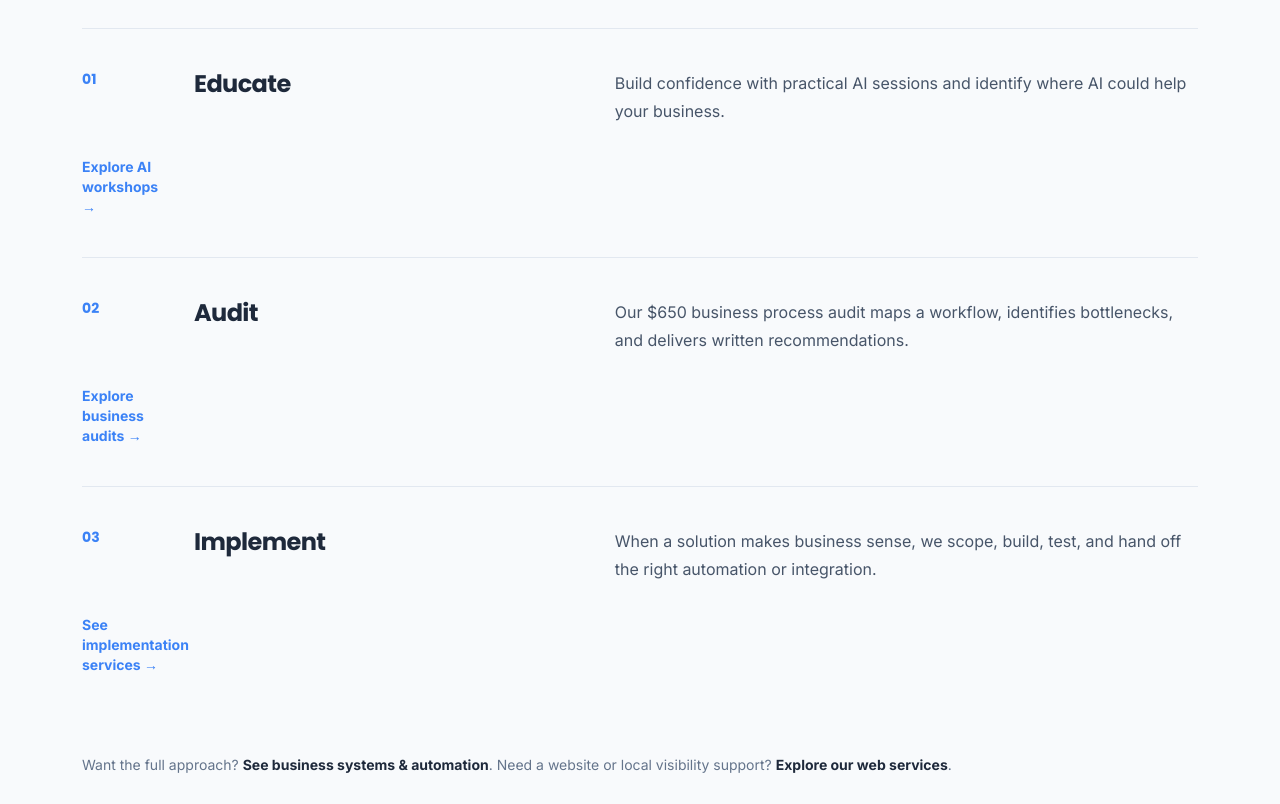
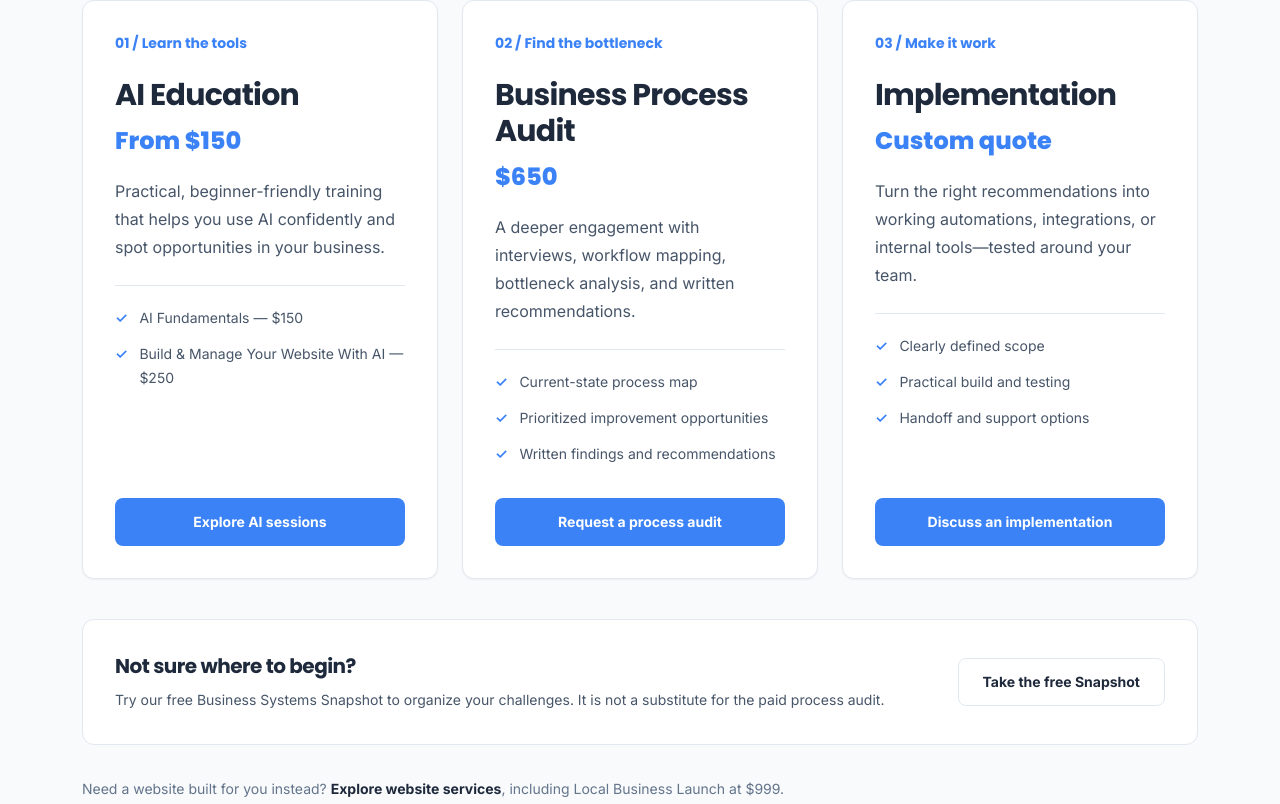
Before and after one commit to Procstar13/LaunchLocal, a Next.js app: page / in a window 1280 px wide. Shown: the part 1236-2040 px from the top of the page. Built offline with nearby package versions, Linux system fonts and the light colour scheme; no server answers.

Commit message:
Show priced education audit implementation funnel on homepage

```diff
--- a/src/components/Benefits.tsx
+++ b/src/components/Benefits.tsx
@@ -1,50 +1,78 @@
 import Link from 'next/link'
 
-const services = [
-  { number: '01', title: 'Educate', description: 'Build confidence with practical AI sessions and identify where AI could help your business.', href: '/ai-education', cta: 'Explore AI workshops' },
-  { number: '02', title: 'Audit', description: 'Our $650 business process audit maps a workflow, identifies bottlenecks, and delivers written recommendations.', href: '/automations', cta: 'Explore business audits' },
-  { number: '03', title: 'Implement', description: 'When a solution makes business sense, we scope, build, test, and hand off the right automation or integration.', href: '/automations', cta: 'See implementation services' },
+const stages = [
+  {
+    number: '01',
+    eyebrow: 'Learn the tools',
+    title: 'AI Education',
+    price: 'From $150',
+    description: 'Practical, beginner-friendly training that helps you use AI confidently and spot opportunities in your business.',
+    points: ['AI Fundamentals — $150', 'Build & Manage Your Website With AI — $250'],
+    cta: 'Explore AI sessions',
+    href: '/ai-education',
+  },
+  {
+    number: '02',
+    eyebrow: 'Find the bottleneck',
+    title: 'Business Process Audit',
+    price: '$650',
+    description: 'A deeper engagement with interviews, workflow mapping, bottleneck analysis, and written recommendations.',
+    points: ['Current-state process map', 'Prioritized improvement opportunities', 'Written findings and recommendations'],
+    cta: 'Request a process audit',
+    href: '/?plan=Business%20Process%20Audit#contact',
+  },
+  {
+    number: '03',
+    eyebrow: 'Make it work',
+    title: 'Implementation',
+    price: 'Custom quote',
+    description: 'Turn the right recommendations into working automations, integrations, or internal tools—tested around your team.',
+    points: ['Clearly defined scope', 'Practical build and testing', 'Handoff and support options'],
+    cta: 'Discuss an implementation',
+    href: '/?plan=Automation#contact',
+  },
 ]
 
 export default function Benefits() {
   return (
     <section id="services" className="bg-section-bg py-24 sm:py-32">
       <div className="page-shell">
-        <div className="grid gap-8 border-b border-line pb-12 lg:grid-cols-[0.8fr_1.2fr] lg:items-end">
-          <div>
-            <div className="eyebrow">What we offer</div>
-            <h2 className="section-title">Learn first. Improve what matters. Build with purpose.</h2>
-          </div>
-          <p className="section-copy lg:justify-self-end">
-            Start with education, move to a deeper audit when you have a process to improve, and implement only what delivers value. You can enter at any stage.
+        <div className="max-w-3xl">
+          <div className="eyebrow">How we help your business</div>
+          <h2 className="section-title">Learn it. Improve it. Build it.</h2>
+          <p className="section-copy mt-5">
+            Begin with practical education, get a deeper look at your operations through an audit, and implement improvements that make sense. Already know what you need? Start at any stage.
           </p>
         </div>
-
-        <div className="divide-y divide-line">
-          {services.map((service) => (
-            <article
-              key={service.title}
-              className="grid gap-4 py-8 sm:grid-cols-[80px_0.8fr_1.2fr] sm:items-start sm:gap-8 sm:py-10"
-            >
-              <span className="font-display text-sm font-bold text-accent">{service.number}</span>
-              <h3 className="font-display text-2xl font-bold leading-tight text-text-primary">
-                {service.title}
-              </h3>
-              <p className="max-w-xl leading-7 text-text-secondary">{service.description}</p>
-              <Link href={service.href} className="text-sm font-bold text-accent hover:text-text-primary">{service.cta} →</Link>
+        <div className="mt-12 grid gap-6 lg:grid-cols-3">
+          {stages.map((stage) => (
+            <article key={stage.title} className="flex flex-col rounded-xl border border-line bg-white p-7 shadow-sm sm:p-8">
+              <div className="flex items-center justify-between">
+                <span className="font-display text-sm font-bold text-accent">{stage.number} / {stage.eyebrow}</span>
+              </div>
+              <h3 className="mt-6 font-display text-3xl font-bold text-text-primary">{stage.title}</h3>
+              <p className="mt-3 font-display text-2xl font-extrabold text-accent">{stage.price}</p>
+              <p className="mt-5 leading-7 text-text-secondary">{stage.description}</p>
+              <ul className="mt-6 flex-1 space-y-3 border-t border-line pt-5">
+                {stage.points.map((point) => (
+                  <li key={point} className="flex gap-3 text-sm leading-6 text-text-secondary">
+                    <span aria-hidden="true" className="font-bold text-accent">✓</span>{point}
+                  </li>
+                ))}
+              </ul>
+              <Link href={stage.href} className="btn-primary mt-8">{stage.cta}</Link>
             </article>
           ))}
         </div>
-
-        <p className="mt-10 text-sm text-text-muted">
-          Want the full approach?{' '}
-          <Link href="/automations" className="font-bold text-text-primary hover:text-accent">
-            See business systems &amp; automation
-          </Link>
-          . Need a website or local visibility support?{' '}
-          <Link href="/pricing" className="font-bold text-text-primary hover:text-accent">
-            Explore our web services
-          </Link>.
+        <div className="mt-10 flex flex-col gap-4 rounded-xl border border-line bg-background p-6 sm:flex-row sm:items-center sm:justify-between sm:p-8">
+          <div>
+            <h3 className="font-display text-xl font-bold text-text-primary">Not sure where to begin?</h3>
+            <p className="mt-2 text-sm leading-6 text-text-secondary">Try our free Business Systems Snapshot to organize your challenges. It is not a substitute for the paid process audit.</p>
+          </div>
+          <Link href="/business-audit" className="btn-secondary shrink-0">Take the free Snapshot</Link>
+        </div>
+        <p className="mt-8 text-sm leading-6 text-text-muted">
+          Need a website built for you instead? <Link href="/pricing" className="font-bold text-text-primary hover:text-accent">Explore website services</Link>, including Local Business Launch at $999.
         </p>
       </div>
     </section>
```
